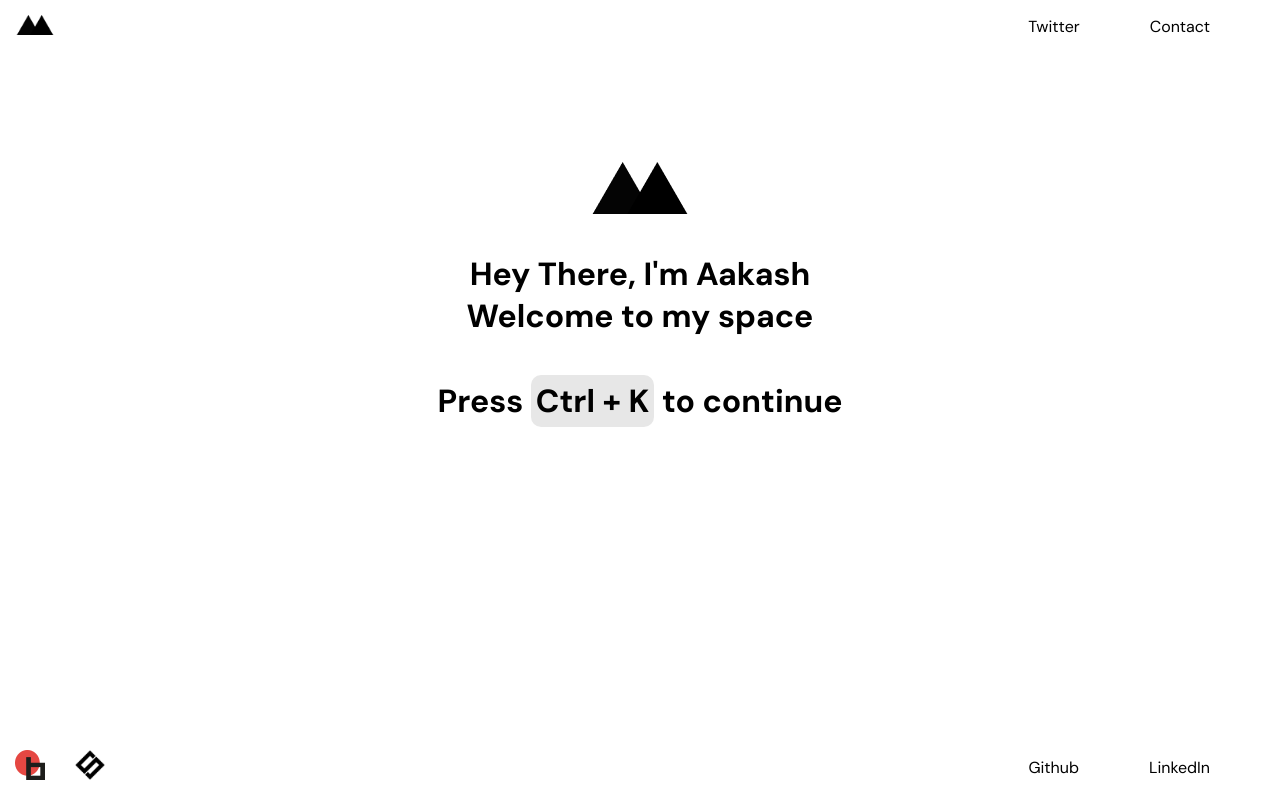
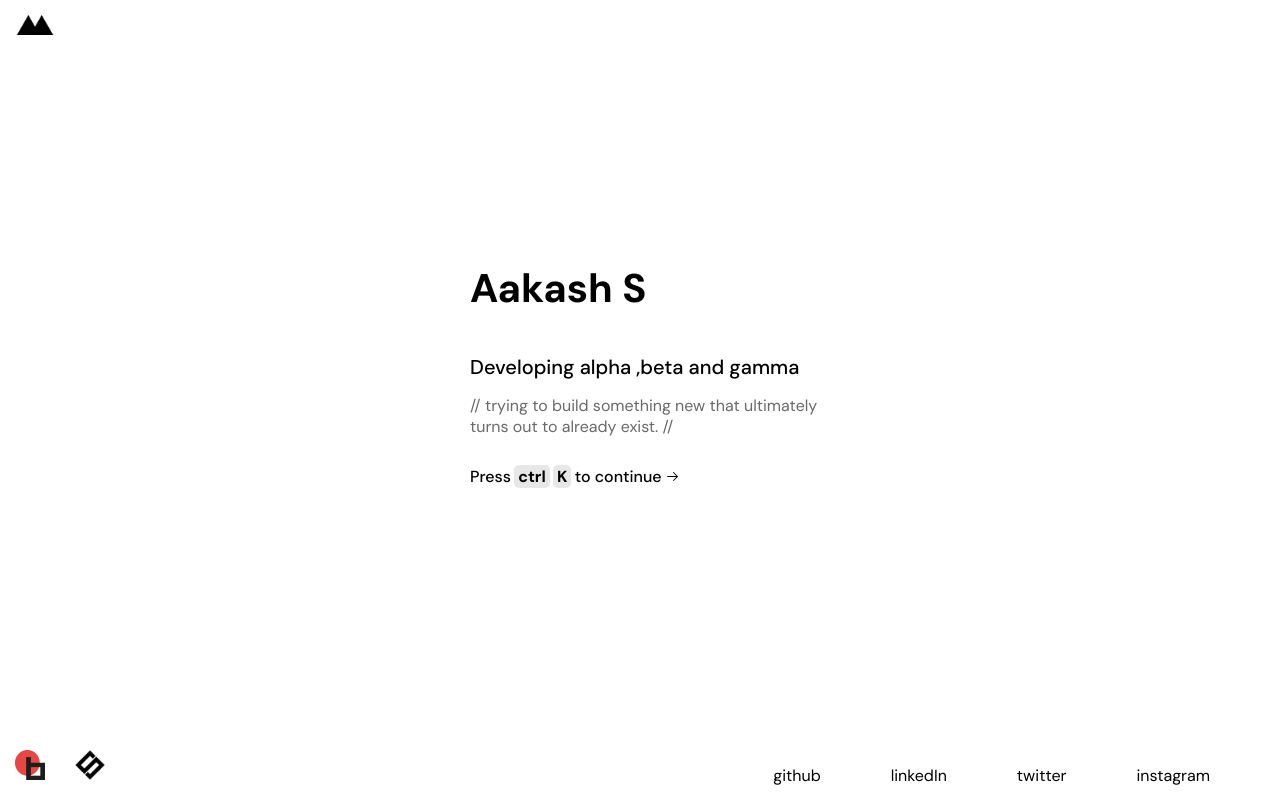
Before and after one commit to doubleA411/portfolio-aa, a React (Create React App) app: page / in a window 1280 px wide. Built offline with nearby package versions, Linux system fonts and the light colour scheme.

Commit message:
hero updated

```diff
--- a/package.json
+++ b/package.json
@@ -8,8 +8,10 @@
     "@testing-library/react": "^13.4.0",
     "@testing-library/user-event": "^13.5.0",
     "cmdk": "^0.2.0",
+    "jquery": "^3.7.0",
     "react": "^18.2.0",
     "react-dom": "^18.2.0",
+    "react-router-dom": "^6.11.2",
     "react-scripts": "5.0.1",
     "terminal-in-react": "^4.3.1",
     "web-vitals": "^2.1.4"
--- a/src/App.css
+++ b/src/App.css
@@ -1,7 +1,15 @@
 @import url('https://fonts.googleapis.com/css2?family=DM+Sans:ital,wght@0,400;0,500;0,700;1,400;1,500;1,700&display=swap');
+
+body,
+html {
+    margin: 0;
+}
+
+
 
 body {
     font-family: 'DM Sans', sans-serif;
+
 }
 
 .App {
--- a/src/App.js
+++ b/src/App.js
@@ -3,6 +3,7 @@ import "./App.css";
 import Footer from "./components/Footer/Footer";
 import Hero from "./components/Hero/Hero";
 import Navbar from "./components/Navbar/Navbar";
+import Terminal from "terminal-in-react";
 
 function App() {
   return (
--- a/src/components/Footer/Footer.css
+++ b/src/components/Footer/Footer.css
@@ -15,3 +15,7 @@ footer {
     width: 30px;
     margin: 15px;
 }
+
+.link:hover{
+    cursor: pointer;
+}
--- a/src/components/Footer/Footer.jsx
+++ b/src/components/Footer/Footer.jsx
@@ -11,8 +11,10 @@ function Footer() {
           <img src={slatify} alt="" />
         </div>
         <div className="links">
-          <p>Github</p>
-          <p>LinkedIn</p>
+          <p className="link">github</p>
+          <p className="link">linkedIn</p>
+          <p className="link">twitter</p>
+          <p className="link">instagram</p>
         </div>
       </div>
     </footer>
--- a/src/components/Hero/Hero.css
+++ b/src/components/Hero/Hero.css
@@ -1,32 +1,89 @@
 .hero {
-    margin-top: 100px;
+    margin-top: 200px;
     display: flex;
     flex-direction: column;
     justify-content: center;
     align-items: center;
+    /* margin-left: 500px; */
 }
 
-h1 {
+p {
+    margin: 0;
 
 }
 
-h1 span {
+.quote {
+    margin-left: 10px;
+    margin-top: 15px;
+    width: 350px;
+    color: rgb(105, 105, 105);
+}
+
+.sub {
+    margin-top: 40px;
+    margin-left: 10px;
+    font-weight: 500;
+    font-size: 20px;
+}
+
+.secondary-hero {
+    display: flex;
+    flex-direction: column;
+    justify-content: center;
+    text-align: start;
+}
+
+.name {
+    font-size: 40px;
+    font-weight: 600;
+    margin: 0;
+    margin-left: 10px;
+}
+
+.continue {
+    margin-top: 20px;
+    display: flex;
+    align-items: center;
+    width: 210px;
+    justify-content: space-between;
+    height: 40px;
+    padding: 0px 10px;
+}
+
+.continue:hover {
+    background-color: rgba(44, 44, 44, 0.095);
+    cursor: pointer;
+    border-radius: 10px;
+    transition: ease-out 0.2s;
+
+
+
+}
+
+.continue p {
+    font-weight: 500;
+}
+
+.cmdk {
     background-color: rgba(128, 128, 128, 0.19);
     color: black;
-    padding: 5px;
-    border-radius: 10px;
-    /* font-size: 27px; */
+    padding: 1px 4px 1px 4px;
+    border-radius: 5px;
+    font-size: 16px;
+    font-weight: bolder;
 }
 
+/* font-size: 27px; */
+
+
 /* ------------------------------------------------------- */
-.item1 {
+.mail {
     display: flex;
-    justify-content: space-between;
     align-items: center;
 }
 
-.item1 p {
-    margin: 0;
+.mail p {
+    margin-left: 10px;
 }
 
 [cmdk-group-heading] {
@@ -48,16 +105,17 @@ h1 span {
 
 [cmdk-dialog] {
     background-color: white;
+
     border-radius: 10px;
     box-shadow: hsl(206 22% 7% / 35%) 0px 10px 38px -10px, hsl(206 22% 7% / 20%) 0px 10px 20px -15px;
     position: fixed;
     top: 50%;
     left: 50%;
     transform: translate(-50%, -50%);
-    width: 90vw;
+    width: 110vw;
     max-width: 450px;
-    /* max-height: 85vh; */
-    padding: 25px;
+    max-height: 85vh;
+    padding: 10px;
     animation: contentShow 150ms cubic-bezier(0.16, 1, 0.3, 1);
 }
 
@@ -77,17 +135,18 @@ h1 span {
 }
 
 [cmdk-input] {
-
+    background-color: transparent;
     width: 100%;
     outline: 0;
-    height: 45px;
+    height: 35px;
     border-radius: 10px;
+    margin-bottom: 10px;
     border: 0;
     font-family: 'DM Sans', sans-serif;
 }
 
 [cmdk-input]::placeholder {
     font-family: 'DM Sans', sans-serif;
-    padding: 10px;
+
     text-align: start;
 }
--- a/src/components/Hero/Hero.jsx
+++ b/src/components/Hero/Hero.jsx
@@ -2,7 +2,11 @@ import React, { useState } from "react";
 import "./Hero.css";
 import logo from "../../assets/logo.png";
 import { Command } from "cmdk";
-import { NotionLogoIcon } from "@radix-ui/react-icons";
+import {
+  ArrowRightIcon,
+  EnvelopeClosedIcon,
+  NotionLogoIcon,
+} from "@radix-ui/react-icons";
 
 function Hero() {
   const [open, setOpen] = React.useState(false);
@@ -22,58 +26,48 @@ function Hero() {
 
   return (
     <div className="hero">
-      <img src={logo} alt="" />
-      <h1>Hey There, I'm Aakash <br />Welcome to my space </h1>
-        <Command />
-      <h1>Press <span>Ctrl + K</span> to continue</h1>
+      <div className="secondary-hero">
+        <p className="name">Aakash S</p>
+        <p className="sub">
+          Developing <span>alpha ,beta and gamma </span>
+        </p>
+        <p className="quote">
+          // trying to build something new that ultimately turns out to already
+          exist. //
+        </p>
+        <div className="continue" onClick={() => setOpen(!open)}>
+          <p>Press</p> <span className="cmdk">ctrl</span>{" "}
+          <span className="cmdk">K</span>
+          <p>to continue</p> <ArrowRightIcon />
+        </div>
+      </div>
       <div className="terminal">
         <Command.Dialog
           open={open}
           onOpenChange={setOpen}
           label="Global Command Menu"
         >
-          <Command.Input placeholder="What would you like to do?" />
+          <Command.Input placeholder="Type a command  or search" />
           <Command.List>
             <Command.Empty>No results found.</Command.Empty>
 
-            <Command.Group heading="Projects">
+            <Command.Group heading="HOME">
               <Command.Item>
-                <div className="item1">
-                  <p>Notion</p>
-                  <NotionLogoIcon />
+                <div
+                  className="mail"
+                  onClick={() =>
+                    (window.location = "mailto:doublea.py@gmail.com")
+                  }
+                >
+                  <EnvelopeClosedIcon />
+                  <p>Send Email</p>
                 </div>
               </Command.Item>
               <Command.Separator />
 
-              <Command.Item>b</Command.Item>
+              <Command.Item>Copy Link</Command.Item>
               <Command.Separator />
-              <Command.Item>c</Command.Item>
-            </Command.Group>
-            <Command.Group heading="Skills">
-              <Command.Item>
-                <div className="item1">
-                  <p>Python</p>
-                  <NotionLogoIcon />
-                </div>
-              </Command.Item>
-              <Command.Separator />
-
-              <Command.Item>JavaScript</Command.Item>
-              <Command.Separator />
-              <Command.Item>c</Command.Item>
-            </Command.Group>
-            <Command.Group heading="Projects">
-              <Command.Item>
-                <div className="item1">
-                  <p>Notion</p>
-                  <NotionLogoIcon />
-                </div>
-              </Command.Item>
-              <Command.Separator />
-
-              <Command.Item>b</Command.Item>
-              <Command.Separator />
-              <Command.Item>c</Command.Item>
+              <Command.Item>Resume</Command.Item>
             </Command.Group>
           </Command.List>
         </Command.Dialog>
--- a/src/components/Navbar/Navbar.css
+++ b/src/components/Navbar/Navbar.css
@@ -17,4 +17,5 @@
 
 .links p {
     margin-right: 70px;
+    margin-top: 15px;
 }
--- a/src/components/Navbar/Navbar.jsx
+++ b/src/components/Navbar/Navbar.jsx
@@ -5,12 +5,8 @@ import "./Navbar.css";
 function Navbar() {
   return (
     <div className="navbar">
-      <div >
+      <div>
         <img className="logo" src={logo} alt="" />
-      </div>
-      <div className="links">
-        <p>Twitter</p>
-        <p>Contact</p>
       </div>
     </div>
   );
```
Also changed, not shown: 1 other file (tests, documents, lock files or other folders).
